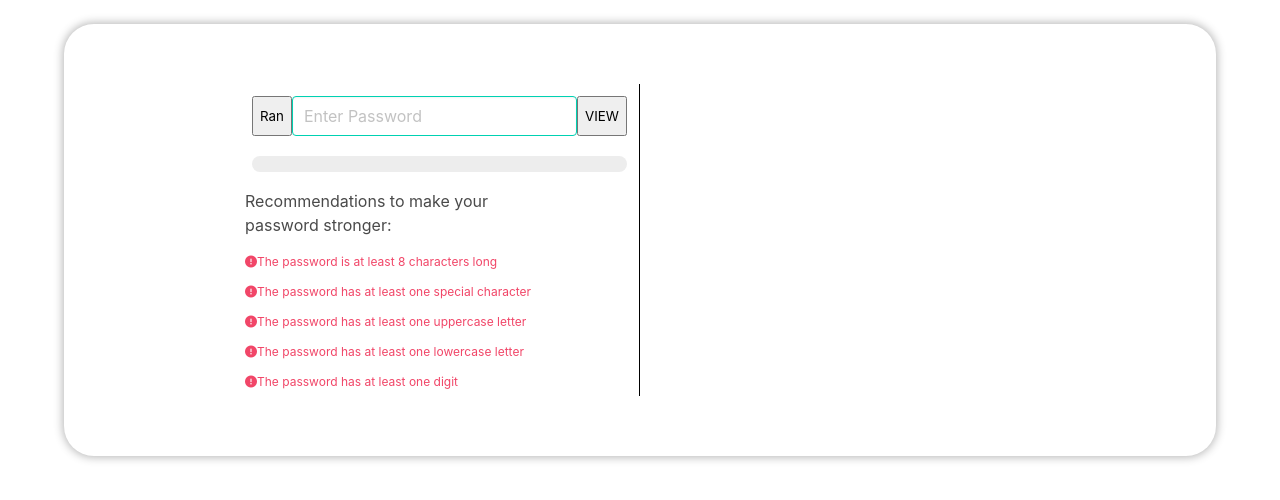
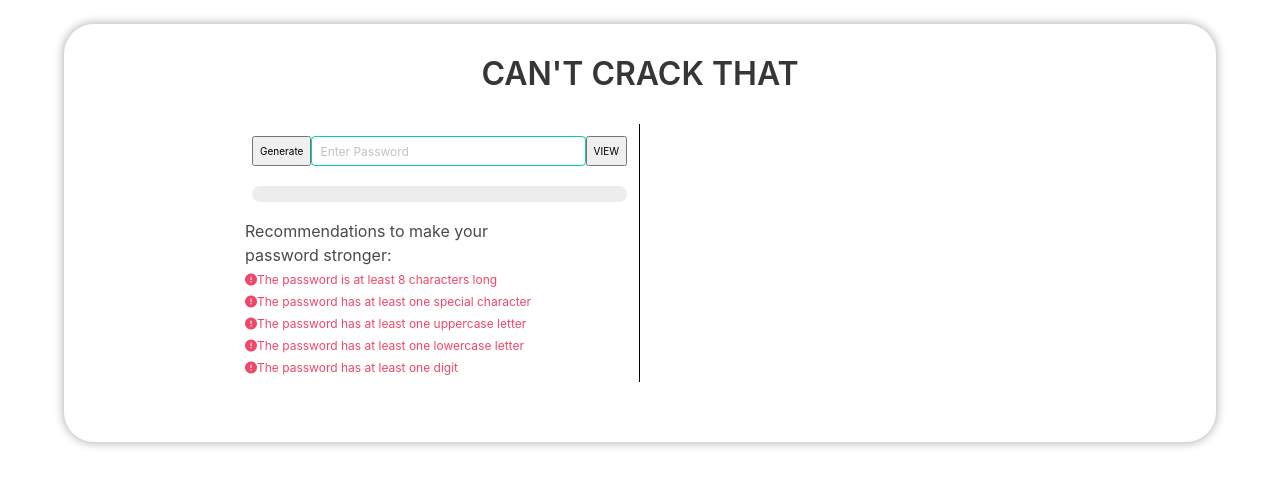
Before and after one commit to MoKhedim/conuhacks2023, a React (Create React App) app in the folder cantcrackthat/: page / in a window 1280 px wide. Shown: the top 500 px of the page. Built offline with nearby package versions, Linux system fonts and the light colour scheme.

Commit message:
merge settings and password

```diff
--- a/cantcrackthat/src/Components/Main.js
+++ b/cantcrackthat/src/Components/Main.js
@@ -7,8 +7,11 @@ function Main() {
   const [crackedTime, setCrackedTime] = useState("");
   return (
     <div className="container pt-5">
-      <div className="content">
-        <div className="main-container">
+      <div className="main-container">
+        <div className="our-title">
+            <h1 className="title"> CAN'T CRACK THAT </h1>
+        </div>
+        <div className="parent-container">
           <div className="children-container child-left">
             {!passOrGen ? (
               <Password setPassOrGen={setPassOrGen} passOrGen={passOrGen} crackedTime={crackedTime} setCrackedTime={setCrackedTime}/>
--- a/cantcrackthat/src/Components/Password.js
+++ b/cantcrackthat/src/Components/Password.js
@@ -2,10 +2,11 @@ import React, { useState } from 'react';
 import "../Password.css"
 import PasswordGeneration from './PasswordGeneration';
 
-function Password({passOrGen, setPassOrGen, crackedTime, setCrackedTime}) {
+function Password(props) {
     const [password, setPassword] = useState("");
     const [passwordShown, setPasswordShown] = useState(false);
     var zxcvbn = require('zxcvbn');
+    const [crackedTime, setCrackedTime] = useState("");
     const [score, setScore] = useState("");
 
     function onChangePassword(event) {
@@ -22,15 +23,15 @@ function Password({passOrGen, setPassOrGen, crackedTime, setCrackedTime}) {
     }
 
     function generate() {
-        setPassOrGen(true);
+        props.setPassOrGen(true);
     }
 
     return (
       <div>
         <div className="column" id="passwordContainer">
             <div id="pass-view">
-                <button onClick={generate} id="generate">Ran</button>
-                <input className="input is-primary" type={passwordShown ? "text" : "password"} placeholder="Enter Password" onChange={onChangePassword}/>
+                <button onClick={generate} id="generate">Generate</button>
+                <input className="input is-primary is-size-7" type={passwordShown ? "text" : "password"} placeholder="Enter Password" onChange={onChangePassword}/>
                 <button onClick={viewPassword} id="view">VIEW</button>
             </div>
 
--- a/cantcrackthat/src/Password.css
+++ b/cantcrackthat/src/Password.css
@@ -1,3 +1,9 @@
+@import url('https://fonts.googleapis.com/css2?family=Press+Start+2P&display=swap');
+
+body {
+    font-family: 'Press Start 2P', cursive;
+}
+
 #passwordContainer {
     display: flex;
     flex-direction: column;
@@ -12,12 +18,33 @@
     background-color: orange;
 }
 
+button, input {
+    font-family: 'Press Start 2P', cursive;
+    font-size: 10px;
+
+}
+
+
 .main-container {
     display: flex;
     justify-content: center;
-    padding: 60px;
+    flex-direction: column;
     border-radius: 30px;
     box-shadow: 0px 0px 10px 1px rgb(0 0 0 / 30%);
+}
+
+.our-title {
+    display: flex;
+    justify-content: center;
+    flex-direction: column;
+    text-align: center;
+    height: 100px;
+}
+
+.parent-container {
+    display: flex;
+    justify-content: center;
+    padding: 0 60px 60px 60px;
 }
 
 .children-container {
```
